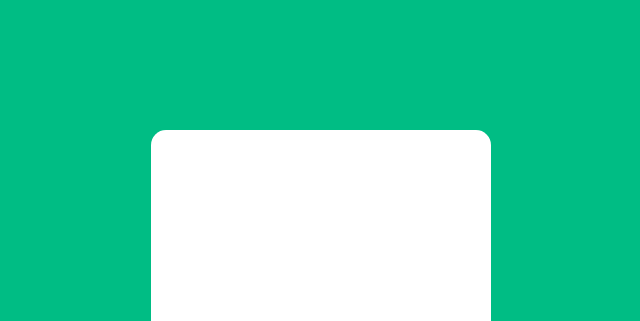
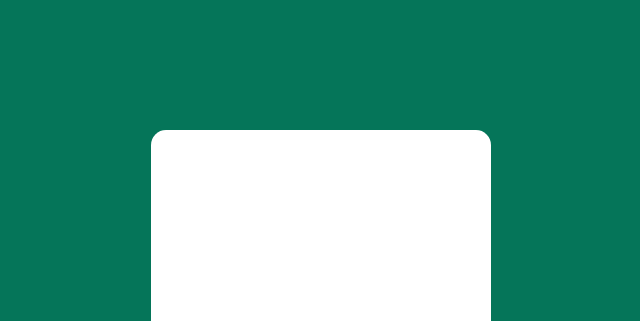
Before and after one commit to JoaoVictorKarline/projeto-login, a plain HTML site: page index.html in a window 1280 px wide. Shown: the top 321 px of the page, without its empty margins (319-959 px from the left). Drawn offline with Linux system fonts and the light colour scheme.

Commit message:
corfundo

```diff
--- a/estilos/style.css
+++ b/estilos/style.css
@@ -4,13 +4,14 @@
     margin: 0px;
     padding: 0px;
     font-family: Arial, Helvetica, sans-serif;
+
 }
 
 body{
     position: relative;
     width: 100vw;
     height: 100vh;
-    background-color: rgb(0, 189, 132);
+    background-color: rgb(5, 117, 89);
 }
 
 main{
@@ -25,6 +26,7 @@ main{
     left: 50%;
 
     transform: translate(-50%, -50%);
+    overflow: hidden; /*Corta tudo que tiver fora*/
 }
 
 div#img{
```
